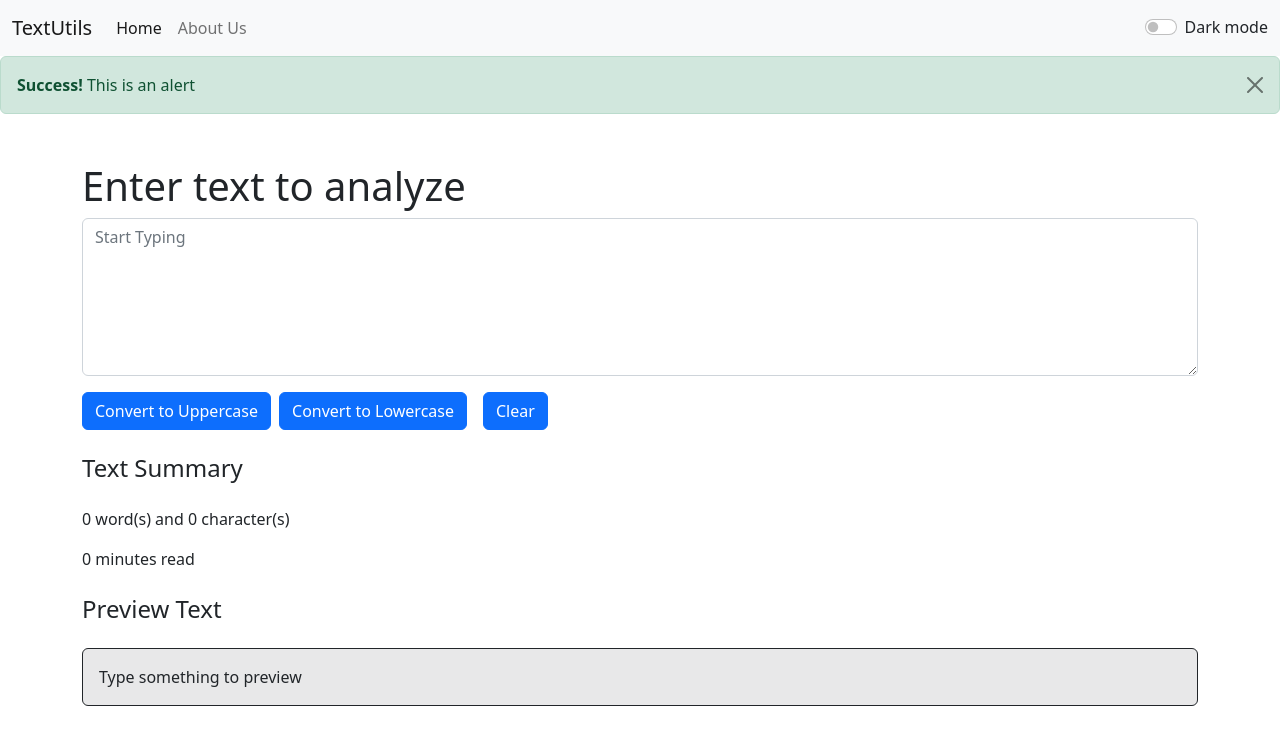
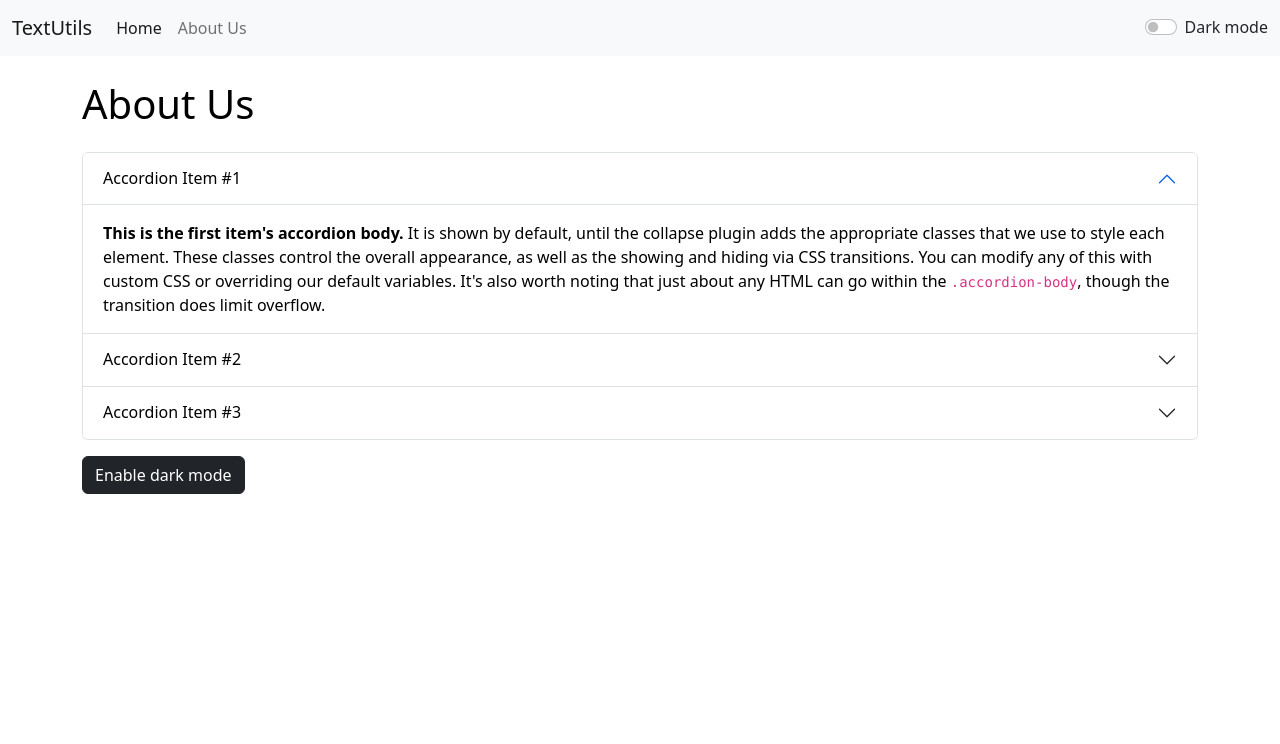
Before and after one commit to divyansh-1506/TextUtils, a React (Create React App) app: page /about in a window 1280 px wide. Shown: the top 744 px of the page. Built offline with nearby package versions, Linux system fonts and the light colour scheme.

Commit message:
After adding router to the app (alerts not implemented yet)

```diff
--- a/package.json
+++ b/package.json
@@ -8,6 +8,7 @@
     "@testing-library/user-event": "^13.5.0",
     "react": "^18.1.0",
     "react-dom": "^18.1.0",
+    "react-router-dom": "^6.3.0",
     "react-scripts": "5.0.1",
     "web-vitals": "^2.1.4"
   },
--- a/src/App.js
+++ b/src/App.js
@@ -2,11 +2,14 @@ import "./App.css";
 import Navbar from "./components/Navbar";
 import TextForm from "./components/TextForm";
 import { useState } from "react";
-import Alert from "./components/Alert";
-// import About from './components/About';
+// import Alert from "./components/Alert";
+// import About from "./components/About";
+import { BrowserRouter as Router, Routes, Route } from "react-router-dom";
+import About from "./components/About";
 
 function App() {
   let [mode, setmode] = useState("light");
+  //   let [alert, setalert] = useState(null);
 
   const toggleMode = () => {
     if (mode === "light") {
@@ -18,13 +21,28 @@ function App() {
       document.body.style.color = "black";
       setmode("light");
     }
-  }
+  };
   return (
     <>
-      <Navbar title="TextUtils" item1="Home" item2="About Us" mode={mode} toggleMode={toggleMode}/>
-    <Alert Alert= "This is an alert" mode= {mode}/>
-      <TextForm mode = {mode}/>
-      {/* <About/> */}
+      <Router>
+        <Navbar
+          title="TextUtils"
+          item1="Home"
+          item2="About Us"
+          mode={mode}
+          toggleMode={toggleMode}
+        />
+        <Routes>
+          <Route path="/" element={<TextForm mode={mode} />}></Route>
+
+          <Route path="/about" element={<About mode={mode}></About>}></Route>
+        </Routes>
+      </Router>
+
+      {/* <TextForm mode={mode}></TextForm> */}
+      {/* <About mode = {mode}> </About> */}
+
+      {/* <Alert Alert= "Copied to clipboard!" mode= {mode}/> */}
     </>
   );
 }
--- a/src/components/Alert.js
+++ b/src/components/Alert.js
@@ -1,16 +1,23 @@
 import React from "react";
-
 function Alert(props) {
   return (
-    <div class="alert alert-success alert-dismissible fade show" role="alert">
-      <strong>Success!</strong> {props.Alert}
+<>
+<div class="alert alert-success d-flex align-items-cente" role="alert">
+  <svg xmlns="http://www.w3.org/2000/svg" width="24" height="24" fill="currentColor" class="bi bi-exclamation-triangle-fill flex-shrink-0 me-2" viewBox="0 0 16 16" role="img" aria-label="Warning:">
+  <path d="M16 8A8 8 0 1 1 0 8a8 8 0 0 1 16 0zm-3.97-3.03a.75.75 0 0 0-1.08.022L7.477 9.417 5.384 7.323a.75.75 0 0 0-1.06 1.06L6.97 11.03a.75.75 0 0 0 1.079-.02l3.992-4.99a.75.75 0 0 0-.01-1.05z"/>
+
+  </svg>
+    <div className=" alert-dismissible fade show" role="alert">
+      <strong>{props.alert.type}</strong> {props.Alert.message}
       <button
         type="button"
         class="btn-close"
         data-bs-dismiss="alert"
         aria-label="Close"
-      ></button>
+        ></button>
     </div>
+</div>
+        </>
   );
 }
 
--- a/src/components/Navbar.js
+++ b/src/components/Navbar.js
@@ -1,5 +1,6 @@
 import React from 'react'
 import PropTypes from 'prop-types'
+import { Link } from 'react-router-dom'
 
 
 // Dark different tones
@@ -14,23 +15,23 @@ export default function Navbar(props) {
   return (
     <nav className={`navbar navbar-expand-lg bg-${props.mode} ${props.mode==='dark'?'navbar-dark':''}`}>
   <div className="container-fluid">
-    <a className="navbar-brand" href="/">{props.title}</a>
+    <Link className="navbar-brand" to="/">{props.title}</Link>
     <button className="navbar-toggler" type="button" data-bs-toggle="collapse" data-bs-target="#navbarSupportedContent" aria-controls="navbarSupportedContent" aria-expanded="false" aria-label="Toggle navigation">
       <span className="navbar-toggler-icon"></span>
     </button>
     <div className="collapse navbar-collapse" id="navbarSupportedContent">
       <ul className="navbar-nav me-auto mb-2 mb-lg-0">
         <li className="nav-item">
-          <a className="nav-link active" aria-current="page" href="/">{props.item1}</a>
+          <Link className="nav-link active" aria-current="page" to="/">{props.item1}</Link>
         </li>
         <li className="nav-item">
-          <a className="nav-link" href="/">{props.item2}</a>
+          <Link className="nav-link" to="/about">{props.item2}</Link>
         </li>
         <li className="nav-item">
-          <a className="nav-link" href="/">{props.item3}</a>
+          <Link className="nav-link" to="/">{props.item3}</Link>
         </li>
         <li className="nav-item">
-          <a className="nav-link" href="/">{props.item4}</a>
+          <Link className="nav-link" to="/">{props.item4}</Link>
         </li>
       </ul>
       {/* <form className="d-flex" role="search">
```
Also changed, not shown: 1 other file (tests, documents, lock files or other folders).
